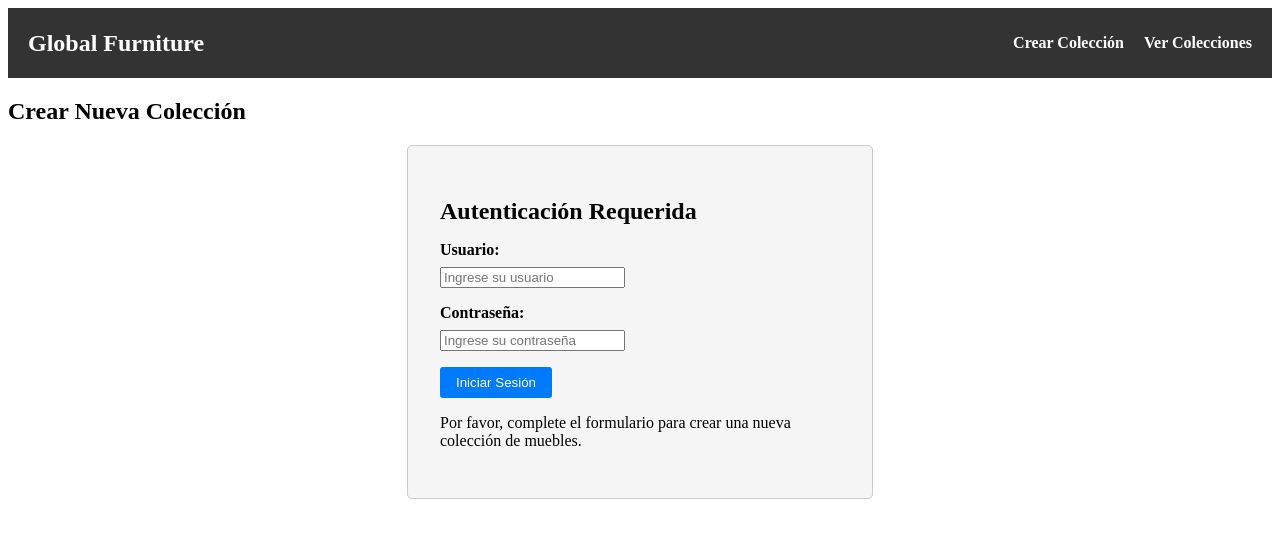
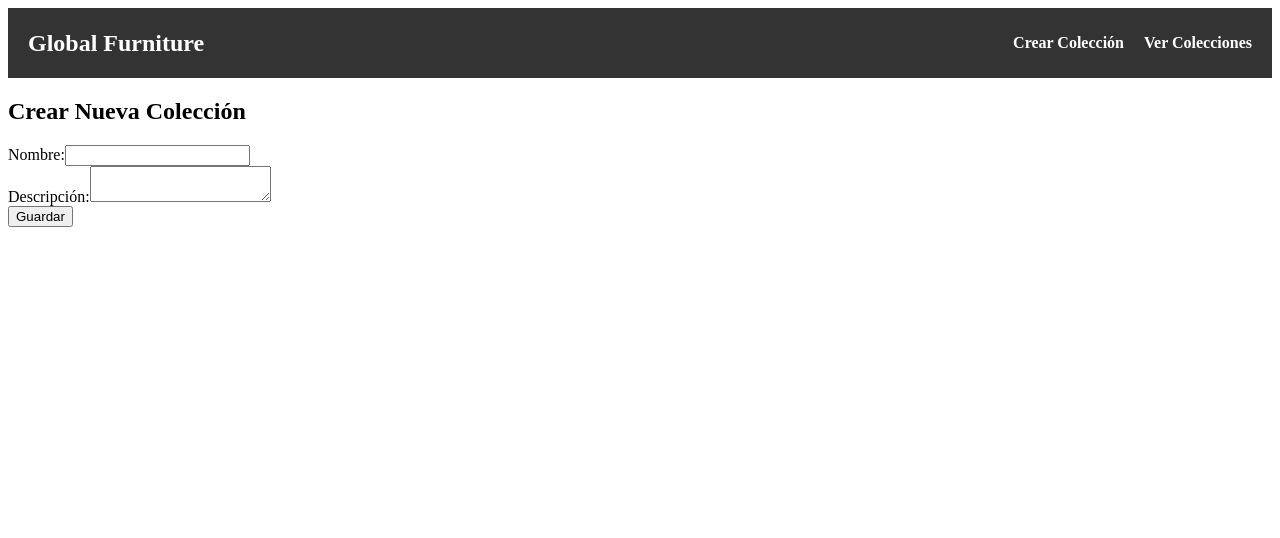
Before and after one commit to LautaroTorchia/DSSD-TP-INTEGRADOR, a Next.js app in the folder dssd-furniture-frontend/: page /collection/create in a window 1280 px wide. Shown: the top 538 px of the page. Built offline with nearby package versions, Linux system fonts and the light colour scheme.

Commit message:
Added create and list views for collections

```diff
--- /dev/null
+++ b/dssd-furniture-frontend/config.js
@@ -0,0 +1,2 @@
+export const API_URL = 'http://localhost:8000/api/';
+export const JWT_SECRET = '&$y=*_9ud$8!s9f!581t@5=o3%c#kkq0i@bqwn#*(=&iat$c&n';
--- a/dssd-furniture-frontend/package.json
+++ b/dssd-furniture-frontend/package.json
@@ -10,13 +10,14 @@
   },
   "dependencies": {
     "autoprefixer": "10.4.16",
+    "axios": "^1.5.1",
     "eslint": "8.50.0",
     "eslint-config-next": "13.5.2",
+    "jsonwebtoken": "^9.0.2",
     "next": "13.5.2",
     "postcss": "8.4.30",
     "react": "18.2.0",
     "react-dom": "18.2.0",
-    "tailwindcss": "3.3.3",
-    "axios":"1.5.1"
+    "tailwindcss": "3.3.3"
   }
 }
--- a/dssd-furniture-frontend/src/components/CollectionForm.js
+++ b/dssd-furniture-frontend/src/components/CollectionForm.js
@@ -1,106 +1,44 @@
-import React, { useState } from 'react';
-import styles from '../styles/collectionForm.module.css'; // Estilos específicos para el formulario
-import login from '@/endpoints/login';
-import fetchProcesses from '@/endpoints/fetchProcesses';
+import { useState } from 'react';
 
-export default function CollectionForm({ onSubmit }) {
-  const [formData, setFormData] = useState({
-    name: '',
-    category: '',
-    description: '',
-    // Agrega más campos según sea necesario
-  });
-  const [isAuthenticated, setIsAuthenticated] = useState(false);
-
-  const handleChange = (e) => {
-    const { name, value } = e.target;
-    setFormData({ ...formData, [name]: value });
-  };
-
-  const handleAuthentication = async (e) => {
-    e.preventDefault();
-    try {
-      // Authenticate with Bonita and get cookies
-      const cookies = await login('anthony.nichols', 'bpm');
-
-      if (cookies) {
-        setIsAuthenticated(true);
-      } else {
-        setIsAuthenticated(false);
-        console.error('Authentication failed');
-      }
-
-    } catch (error) {
-      console.error('Authentication error:', error);
-      fetchProcesses()
-    }
-  };
+export default function ColeccionForm({ onSubmit }) {
+  const [nombre, setNombre] = useState('');
+  const [descripcion, setDescripcion] = useState('');
 
   const handleSubmit = (e) => {
     e.preventDefault();
-    if (isAuthenticated) {
-      // Proceed with form submission after successful authentication
-      onSubmit(formData);
-    } else {
-      // Handle the case where authentication is required before submission
-      console.error('Authentication is required before form submission');
-    }
+
+    const coleccionData = {
+      nombre,
+      descripcion,
+    };
+
+    onSubmit(coleccionData);
   };
 
   return (
-    <div className={styles.container}>
-      {isAuthenticated ? (
-        <>
-          <h2 className={styles.title}>Crear Nueva Colección</h2>
     <form onSubmit={handleSubmit}>
-            {/* Form fields go here */}
-            {/* ... */}
-            <button
-              type="submit"
-              className={styles.submitButton}
-            >
-              Crear Colección
-            </button>
-          </form>
-        </>
-      ) : (
-        <>
-          <h2 className={styles.title}>Autenticación Requerida</h2>
-          <form onSubmit={handleAuthentication}>
-            <div className={styles.formGroup}>
-              <label htmlFor="username" className={styles.label}>Usuario:</label>
+      <div>
+        <label htmlFor="nombre">Nombre:</label>
         <input
           type="text"
-                id="username"
-                name="username"
-                placeholder="Ingrese su usuario"
+          id="nombre"
+          value={nombre}
+          onChange={(e) => setNombre(e.target.value)}
           required
         />
       </div>
-            <div className={styles.formGroup}>
-              <label htmlFor="password" className={styles.label}>Contraseña:</label>
-              <input
-                type="password"
-                id="password"
-                name="password"
-                placeholder="Ingrese su contraseña"
+      <div>
+        <label htmlFor="descripcion">Descripción:</label>
+        <textarea
+          id="descripcion"
+          value={descripcion}
+          onChange={(e) => setDescripcion(e.target.value)}
           required
-              />
+        ></textarea>
       </div>
-            <button
-              type="submit"
-              className={styles.submitButton}
-            >
-              Iniciar Sesión
-            </button>
+      <div>
+        <button type="submit">Guardar</button>
+      </div>
     </form>
-        </>
-      )}
-      {/* Additional content or instructions for the form */}
-      <div className={styles.formInstructions}>
-        <p>Por favor, complete el formulario para crear una nueva colección de muebles.</p>
-        {/* You can add more instructions or information here */}
-      </div>
-    </div>
   );
 }
--- a/dssd-furniture-frontend/src/components/Navbar.js
+++ b/dssd-furniture-frontend/src/components/Navbar.js
@@ -1,5 +1,3 @@
-// components/Navbar.js
-
 import Link from 'next/link';
 import { useRouter } from 'next/router'; // Import useRouter
 
@@ -26,7 +24,7 @@ export default function Navbar() {
           </div>
         </li>
         <li>
-          <div onClick={() => handleNavigation('/collections')} className={styles.navLink}>
+          <div onClick={() => handleNavigation('/collection/list')} className={styles.navLink}>
             Ver Colecciones
           </div>
         </li>
--- a/dssd-furniture-frontend/src/endpoints/fetchProcesses.js
+++ b/dssd-furniture-frontend/src/endpoints/fetchProcesses.js
@@ -2,11 +2,12 @@ import axios from 'axios';
 
 const fetchProcesses = async () => {
   try {
-    const endpoint = 'http://localhost:8080/bonita/API/bpm/process?c=100&p=0';
+    const endpoint = 'http://localhost:8000/api/bonita/list-processes/';
 
     // Read cookies from the browser's document.cookie
     console.log(document.cookie)
-    cookies=document.cookie
+    var cookies=document.cookie
+    console.log(cookies)
 
     const response = await axios.get(endpoint, {
       headers: {
--- a/dssd-furniture-frontend/src/endpoints/login.js
+++ b/dssd-furniture-frontend/src/endpoints/login.js
@@ -1,32 +1,26 @@
+import { API_URL, JWT_SECRET } from '../../config';
 import axios from 'axios';
+import jwt from 'jsonwebtoken';
 
-const login = async () => {
+const login = async (username, password) => {
   try {
-    const endpoint = 'http://localhost:8080/bonita/loginservice';
-    const username = 'anthony.nichols';
-    const password = 'bpm';
-
-    const response = await axios.post(
-      endpoint,
-      `username=${username}&password=${password}`,
-      {
-        headers: {
-          'Content-Type': 'application/x-www-form-urlencoded',
-        },
-        withCredentials: true, // Enable sending cookies with the request
-      }
-    );
-
-    // Handle the response here
-    console.log('Response:', response.data);
-
-
-    return response.data;
+    const response = await axios.post(`${API_URL}auth/login/`, {
+      "email": username,
+      "password": password
+    });
+    const { access } = response.data;
+    return access;
   } catch (error) {
-    // Handle errors here
-    console.error('Error:', error);
     throw error;
   }
 };
 
-export default login;
+export default login
+
+export const logout = () => {
+  localStorage.removeItem('token');
+};
+
+export const decodeToken = (token) => {
+  return jwt.verify(token, JWT_SECRET);
+};
--- a/dssd-furniture-frontend/src/pages/collection/create.js
+++ b/dssd-furniture-frontend/src/pages/collection/create.js
@@ -1,7 +1,34 @@
 import Navbar from '@/components/Navbar';
-import CollectionForm from '../../components/CollectionForm'; // Import the CollectionForm component
+import CollectionForm from '@/components/CollectionForm'; // Import the CollectionForm component
+import { useRouter } from 'next/router';
+import { API_URL } from '@/../config';
 
-export default function CreateCollectionPage() {
+export default function CreateColeccionPage() {
+  const router = useRouter();
+
+  const handleSubmit = async (coleccionData) => {
+    try {
+      // Send a POST request to the /coleccion/muebles/ endpoint with the form data
+      const response = await fetch(`${API_URL}coleccion/`, {
+        method: 'POST',
+        headers: {
+          'Content-Type': 'application/json',
+        },
+        body: JSON.stringify(coleccionData),
+      });
+
+      if (response.ok) {
+        // Redirect to a success page or perform any other actions
+        router.push('/collection/list');
+      } else {
+        // Handle error cases
+        console.error('Error:', response.statusText);
+      }
+    } catch (error) {
+      console.error('Error:', error);
+    }
+  };
+
   return (
     <div>
       <div>
@@ -9,7 +36,7 @@ export default function CreateCollectionPage() {
       </div>
       <div>
         <h2>Crear Nueva Colección</h2>
-        <CollectionForm />
+        <CollectionForm onSubmit={handleSubmit} />
       </div>
   </div>
   );
```
Also changed, not shown: dssd-furniture-frontend/src/pages/collection/list.js (added, +43 -0 lines), dssd-furniture-frontend/jsconfig.json (line endings or trailing spaces), dssd-furniture-frontend/src/pages/collection/furniture/create.js (added), 1 other file (tests, documents, lock files or other folders). Lines whose indentation alone changed are shown as unchanged.
